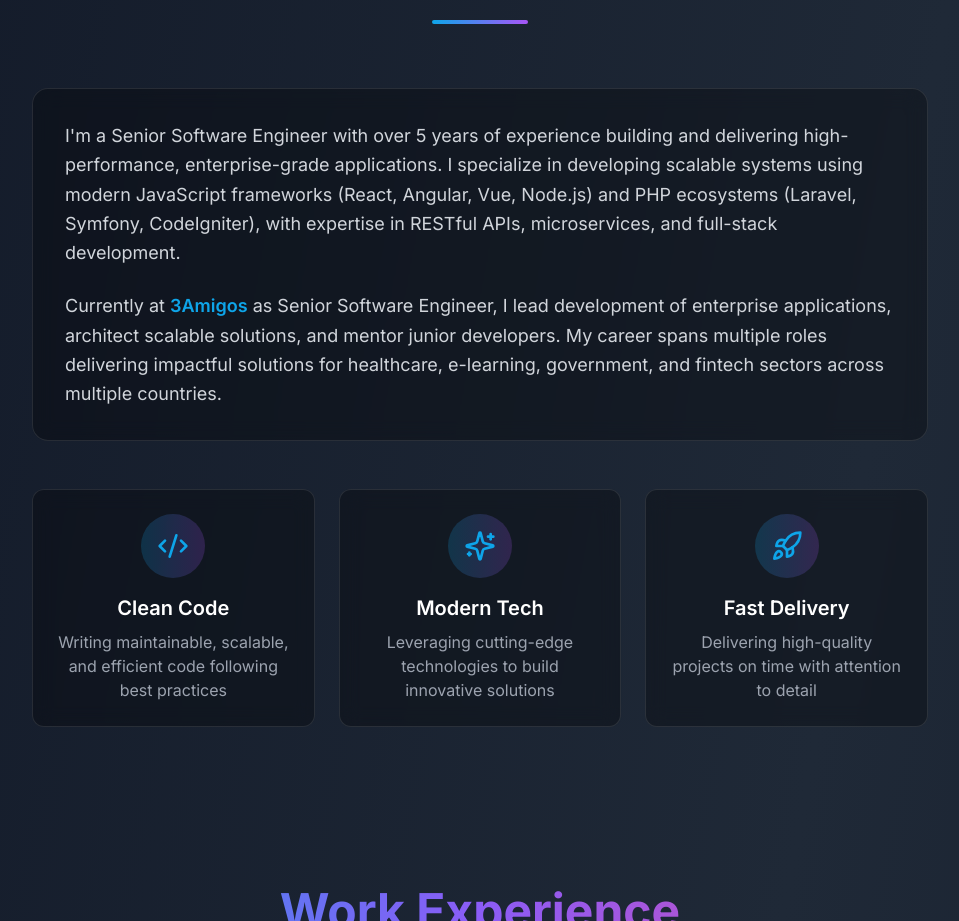
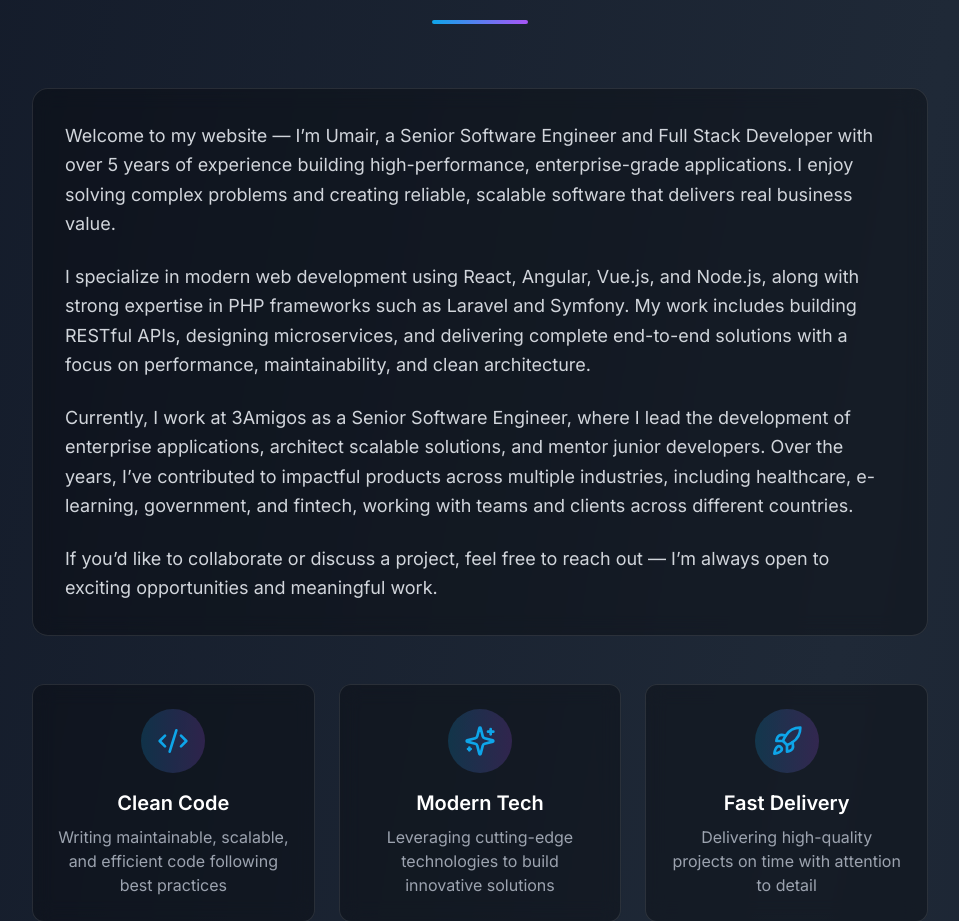
Before and after one commit to Umair-exe/portfolio, a Next.js app: page / in a window 1280 px wide. Shown: the part 950-1871 px from the top of the page, without its empty margins (160-1119 px from the left). Built offline with nearby package versions, Linux system fonts and the light colour scheme.

Commit message:
Made changes in the about me section

```diff
--- a/components/About.tsx
+++ b/components/About.tsx
@@ -48,17 +48,18 @@ const About = () => {
             className="glass rounded-2xl p-8 mb-12"
           >
             <p className="text-gray-300 text-lg leading-relaxed mb-6">
-              I'm a Senior Software Engineer with over 5 years of experience building and delivering
-              high-performance, enterprise-grade applications. I specialize in developing scalable systems using
-              modern JavaScript frameworks (React, Angular, Vue, Node.js) and PHP ecosystems (Laravel, Symfony, CodeIgniter),
-              with expertise in RESTful APIs, microservices, and full-stack development.
+              Welcome to my website — I’m Umair, a Senior Software Engineer and Full Stack Developer with over 5 years of experience building high-performance, enterprise-grade applications. I enjoy solving complex problems and creating reliable, scalable software that delivers real business value.
+            </p>
+            <p className="text-gray-300 text-lg leading-relaxed mb-6">
+              I specialize in modern web development using React, Angular, Vue.js, and Node.js, along with strong expertise in PHP frameworks such as Laravel and Symfony. My work includes building RESTful APIs, designing microservices, and delivering complete end-to-end solutions with a focus on performance, maintainability, and clean architecture.
+            </p>
+            <p className="text-gray-300 text-lg leading-relaxed mb-6">
+              Currently, I work at 3Amigos as a Senior Software Engineer, where I lead the development of enterprise applications, architect scalable solutions, and mentor junior developers. Over the years, I’ve contributed to impactful products across multiple industries, including healthcare, e-learning, government, and fintech, working with teams and clients across different countries.
             </p>
             <p className="text-gray-300 text-lg leading-relaxed">
-              Currently at <span className="text-primary-500 font-semibold">3Amigos</span> as Senior Software Engineer,
-              I lead development of enterprise applications, architect scalable solutions, and mentor junior developers.
-              My career spans multiple roles delivering impactful solutions for healthcare, e-learning, government,
-              and fintech sectors across multiple countries.
+              If you’d like to collaborate or discuss a project, feel free to reach out — I’m always open to exciting opportunities and meaningful work.
             </p>
+
           </motion.div>
 
           <div className="grid md:grid-cols-3 gap-6">
```
